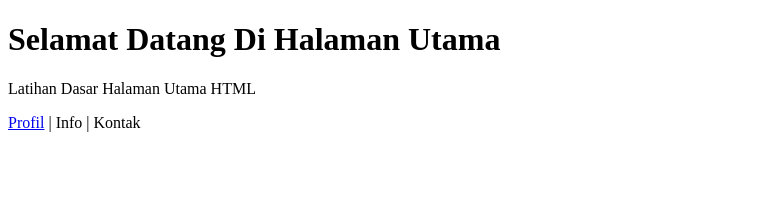
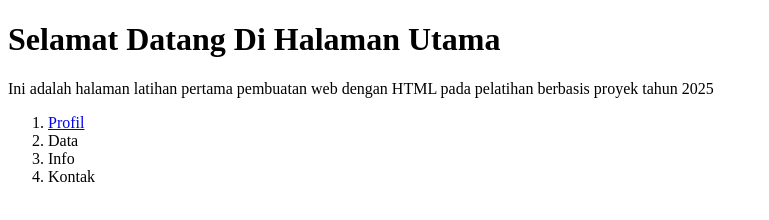
Before and after one commit to anozeref/latihan-git-3, a plain HTML site: page index.html in a window 1280 px wide. Shown: the whole page, without its empty margins (0-769 px from the left). Drawn offline with Linux system fonts and the light colour scheme.

Commit message:
Perbaikan Konten

```diff
--- a/index.html
+++ b/index.html
@@ -5,7 +5,12 @@
 </head>
 <body>
     <h1>Selamat Datang Di Halaman Utama</h1>
-    <p>Latihan Dasar Halaman Utama HTML</p>
-    <p><a href="profil.html">Profil</a> | Info | Kontak</p>
+    <p>Ini adalah halaman latihan pertama pembuatan web dengan HTML pada pelatihan berbasis proyek tahun 2025
+    </p> <ol>
+<li><a href="profil.html">Profil</a></li>
+<li>Data</li>
+<li>Info</li>
+<li>Kontak</li>
+</ol>
 </body>
 </html>
```
